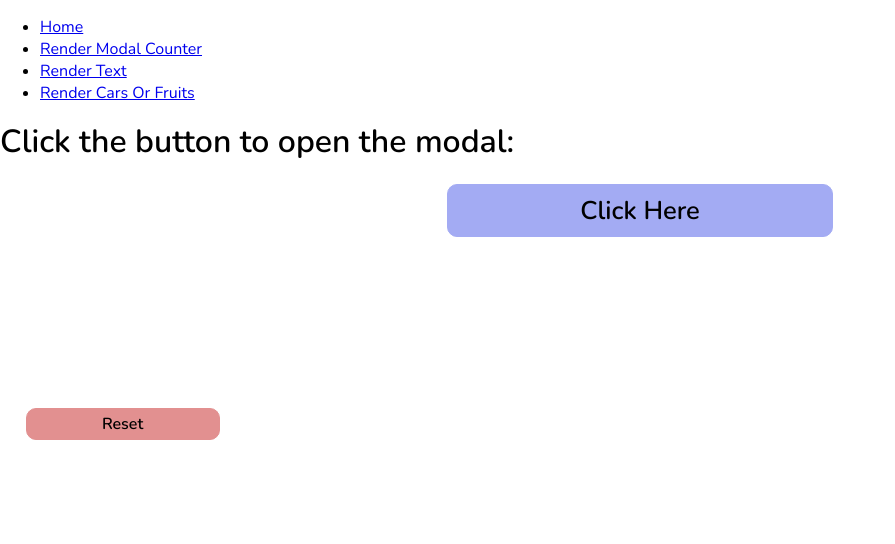
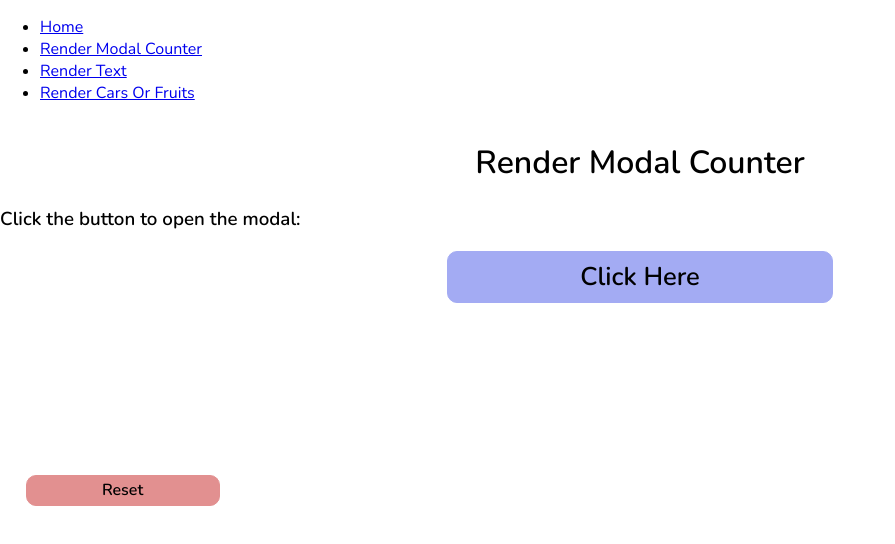
Before and after one commit to ulaura/amex-exercises, a React (Create React App) app: page /rendermodalcounter in a window 1280 px wide. Shown: the top 544 px of the page, without its empty margins (0-895 px from the left). Built offline with nearby package versions, Linux system fonts and the light colour scheme.

Commit message:
feat: Added css to header titles on each page.

```diff
--- a/src/containers/HomePage/HomePage.js
+++ b/src/containers/HomePage/HomePage.js
@@ -4,7 +4,7 @@ class HomePage extends Component {
   render() {
     return (
       <div>
-        <h1>This is the Home Page</h1>
+        <h1 className="page-header">Amex React Challenge by Laura Unaeze</h1>
         <p>Exercises:</p>
         <a href="/rendermodalcounter">Render Modal Counter</a>
         <br />
--- a/src/containers/RenderCarsOrFruits/RenderCarsOrFruits.js
+++ b/src/containers/RenderCarsOrFruits/RenderCarsOrFruits.js
@@ -20,7 +20,7 @@ class RenderCarsOrFruits extends Component {
   render() {
     return (
       <div>
-        <h1>This is RenderCarsOrFruits Component</h1>
+        <h1 className="page-header">Render Cars or Fruits</h1>
 
         <form>
           <label>
--- a/src/containers/RenderModalCounter/RenderModalCounter.js
+++ b/src/containers/RenderModalCounter/RenderModalCounter.js
@@ -39,7 +39,8 @@ class RenderModalCounter extends Component {
           "modal-overlay"
         ) : null}
       >
-        <h1 id="main-header">Click the button to open the modal:</h1>
+        <h1 className="page-header">Render Modal Counter</h1>
+        <h3 id="main-header">Click the button to open the modal:</h3>
 
         <div id="modal-location">
           {this.state.toggleModalOpen ? (
--- a/src/containers/RenderText/RenderText.js
+++ b/src/containers/RenderText/RenderText.js
@@ -27,10 +27,10 @@ class RenderText extends Component {
 
     return (
       <div id="render-text-container" style={{height: "900px"}}>
-        <h1>This is RenderText Component</h1>
+        <h1 className="page-header">Render Text</h1>
 
         <p style={{position: "fixed", fontSize: positionFont }}>
-          This text will grow or shrink while scrolling.
+          This text will grow or shrink while scrolling. Start by scrolling down...
         </p>
       </div>
     )
--- a/src/index.css
+++ b/src/index.css
@@ -8,3 +8,8 @@ body, html, #root {
 body {
   font-family: 'Nunito', sans-serif;
 }
+
+.page-header {
+  text-align: center;
+
+}
```
Also changed, not shown: src/containers/HomePage/homepage.css (added).
